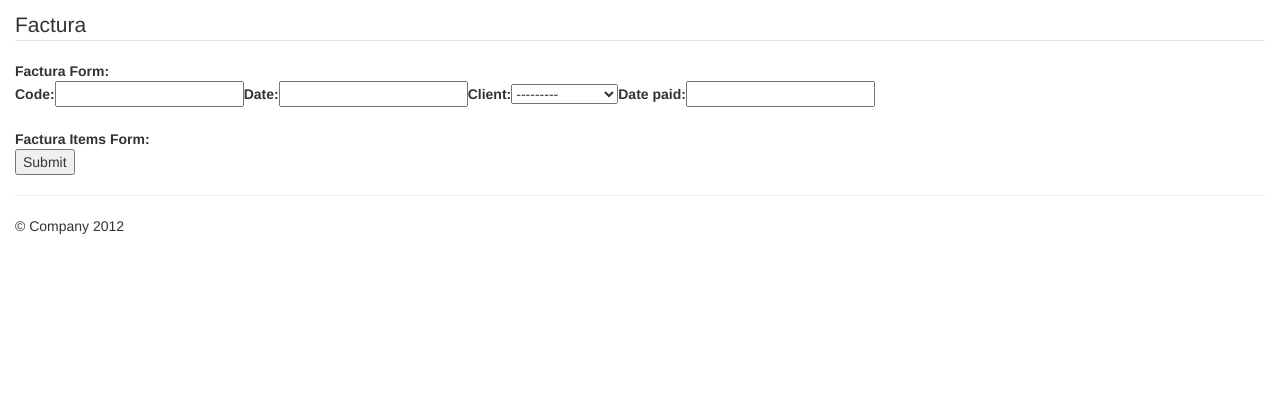
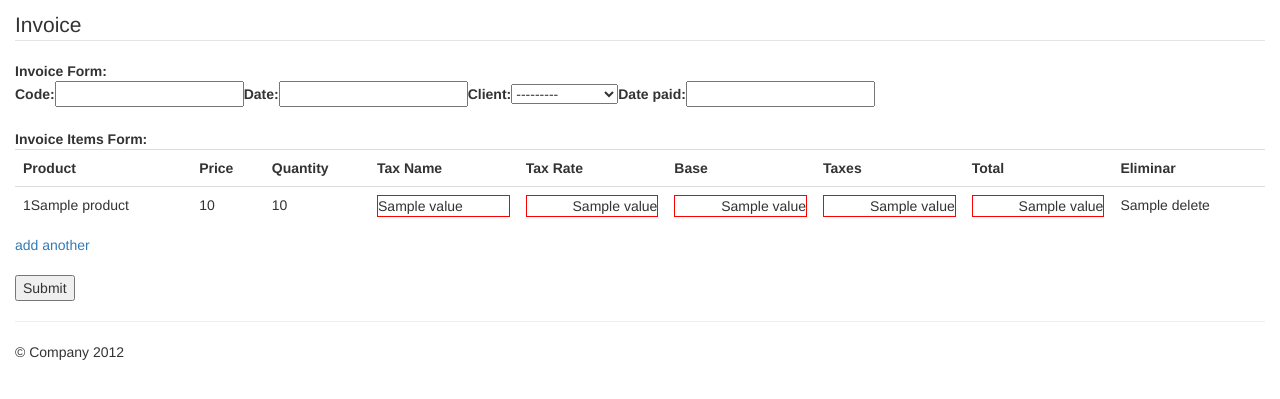
Before and after one commit to jmaister/orderproject, a Django app: template order/templates/order/invoice_form.html in a window 1280 px wide. Shown: the part 50-449 px from the top of the page. Run offline with Django 3.2, Linux system fonts and the light colour scheme; tables that the repository leaves empty hold one stand-in row (values such as "Sample post"); the template is opened without the code that fills it: values that come from a table or form of the project are taken from there, most other values are stand-ins (such as "Sample title", 1, 10 or a date in 2020); parts of the project's set-up code (start-up, migrations or seed data) failed here and were passed over; some libraries are stand-ins or nearby versions.

Commit message:
Invoice edit screen.

```diff
--- a/order/models.py
+++ b/order/models.py
@@ -71,11 +71,11 @@ class InvoiceItem(BaseModel):
     price = models.DecimalField(max_digits=10, decimal_places=2)
     quantity = models.DecimalField(max_digits=10, decimal_places=0)
 
-    base = models.DecimalField(max_digits=10, decimal_places=2, default=0, editable=False)
-    tax_name = models.CharField(max_length=500, default='', editable=False)
-    tax_rate = models.DecimalField(max_digits=5, decimal_places=2, default=0, editable=False)
-    taxes = models.DecimalField(max_digits=10, decimal_places=2, default=0, editable=False)
-    total = models.DecimalField(max_digits=10, decimal_places=2, default=0, editable=False)
+    base = models.DecimalField(max_digits=10, decimal_places=2, default=0)
+    tax_name = models.CharField(max_length=500, default='')
+    tax_rate = models.DecimalField(max_digits=5, decimal_places=2, default=0)
+    taxes = models.DecimalField(max_digits=10, decimal_places=2, default=0)
+    total = models.DecimalField(max_digits=10, decimal_places=2, default=0)
 
     def get_absolute_url(self):
         return None
--- /dev/null
+++ b/order/static/js/invoice.js
@@ -0,0 +1,100 @@
+
+var parse = function(n) {
+    if (n != undefined) {
+    	n = n.replace(',', '');
+    	return parseFloat(n)
+	}
+	return null;
+};
+var fmt = function(n, dec) {
+	return n.toFixed(dec);
+};
+
+
+
+$(document).ready(function() {
+    $("#invoice_form").delegate("[id$=-product]", "change", function() {
+        var row = $(this).attr("id").split('id_invoiceitem_set-')[1].split("-product")[0];
+        var product_id = $(this).val();
+        if (product_id) {
+            $.getJSON("/order/json/product/"+ product_id +"/", null, function(data) {
+                var price = data[0]["fields"]["price"];
+                var tax = data[0]["fields"]["tax"];
+                $("input#id_invoiceitem_set-"+row+"-price").val(price);
+                $.getJSON("/order/json/tax/"+ tax + "/", null, function(data) {
+	                $("tr#id_invoiceitem_set-"+row+" td.field-taxname p").html(data[0].fields.name);
+	                $("tr#id_invoiceitem_set-"+row+" td.field-taxrate p").html(data[0].fields.rate);
+	                update_invoice_row(row);
+                });
+            });
+        } else {
+            $("input#id_invoiceitem_set-"+row+"-price").val('');
+            $("tr#id_invoiceitem_set-"+row+" td.field-tax p").html('0.00');
+            update_invoice_row(row);
+        }
+    });
+
+    $("#invoice_form").delegate("[id$=-quantity]", "keyup blur", function() {
+        var row = $(this).attr("id").split('id_invoiceitem_set-')[1].split("-quantity")[0];
+        update_invoice_row(row);
+    });
+
+    $("#invoice_form").delegate("[id$=-price]", "keyup blur", function() {
+        var row = $(this).attr("id").split('id_invoiceitem_set-')[1].split("-price")[0];
+        update_invoice_row(row);
+    });
+
+    update_all();
+
+});
+
+
+
+function update_invoice_row(row) {
+    if (!$("select#id_invoiceitem_set-"+row+"-product").val()) {
+        return;
+    }
+
+    var rowid = "tr#id_invoiceitem_set-"+ row;
+
+    var price = $("input#id_invoiceitem_set-"+row+"-price");
+    var quantity = $("input#id_invoiceitem_set-"+row+"-quantity");
+    var taxrate = $(rowid +" td.field-taxrate p");
+    var taxes = $(rowid +" td.field-taxes p");
+    var base = $(rowid +" td.field-base p");
+    var total = $(rowid +" td.field-total p");
+
+    if (!quantity.val()) {
+        quantity.val(1);
+    }
+    var b = quantity.val() * price.val();
+    var ti = b * parse(taxrate.html()) / 100.0;
+
+
+	base.html(fmt(b));
+	taxes.html(fmt(ti));
+    total.html(fmt(b + ti));
+
+    sumRows("base", "base");
+    sumRows("taxes", "taxes");
+    sumRows("total", "total");
+}
+
+var sumRows = function(fromField, toField) {
+    var sum = 0;
+    $("tr td.field-" + fromField + " p").each(function(index, el) {
+        var elValue = $(el).html().trim();
+        if (elValue != '(Nada)') {
+        	elValue = parse(elValue);
+            sum = sum + elValue;
+        }
+    });
+    $("div.field-"+ toField + " p").html(fmt(sum));
+};
+
+var update_all = function() {
+    var numrows = $('#id_invoiceitem_set-TOTAL_FORMS').val();
+    for (var i=0;i<numrows;i++) {
+        update_invoice_row(i);
+    }
+};
--- a/order/templates/order/invoice_form.html
+++ b/order/templates/order/invoice_form.html
@@ -1,39 +1,89 @@
 {% extends 'base.html' %}
+{% load staticfiles %}
 {% load formsettags %}
 
 {% block scripts %}
-<script type="text/javascript" src="/static/jquery.formset.js"></script>
+<script type="text/javascript" src="{% static "jquery.formset.js" %}"></script>
 <script type="text/javascript">
     $(function() {
-        $('.InvoiceItemLine').formset({
+        $('.InvoiceItemInline').formset({
             prefix : '{{ InvoiceItemInline.prefix }}'
         });
     });
 
     $('#id_date, #id_date_paid').datepicker({dateFormat: 'dd/mm/yy'});
 </script>
+<script type="text/javascript" src="{% static "js/invoice.js" %}"></script>
 {% endblock %}
 
 {% block content %}
-<form method='post' action='{{request.path}}' id="form">
+<form method='post' action='{{request.path}}' id="invoice_form">
     {% csrf_token %}
     <fieldset>
         <legend>
-            Factura
+            Invoice
         </legend>
 
-        <b>Factura Form:</b>
+        <b>Invoice Form:</b>
         <br/>
         {{ form }}
         <br/>
         <br/>
 
-        <b>Factura Items Form:</b>
+        <b>Invoice Items Form:</b>
         <br/>
 
+
+        <style type="text/css" media="screen">
+            table p {
+                border: 1px solid red;
+            }
+
+            td.numberfield {
+                text-align: right;
+            }
+        </style>
+
+
+        <fieldset class="module aligned ">
+        <table class="table">
+             <tr>
+                <th>Product</th>
+                <th>Price</th>
+                <th>Quantity</th>
+                <th>Tax Name</th>
+                <th>Tax Rate</th>
+                <th>Base</th>
+                <th>Taxes</th>
+                <th>Total</th>
+                <th>Eliminar</th>
+             </tr>
+             {{ InvoiceItemInline.management_form }}
+             {% for f in InvoiceItemInline %}
+                  <tr class="InvoiceItemInline" id="id_{{ InvoiceItemInline.prefix }}-{{forloop.counter0}}">
+                      <td>{{f.id}}{{f.product}}</td>
+                      <td>{{f.price}}</td>
+                      <td>{{f.quantity}}</td>
+                      <td class="field-taxname"><p>{{f.tax_name.value}}</p></td>
+                      <td class="numberfield field-taxrate"><p>{{f.tax_rate.value}}</p></td>
+                      <td class="numberfield field-base"><p>{{f.base.value}}</p></td>
+                      <td class="numberfield field-taxes"><p>{{f.taxes.value}}</p></td>
+                      <td class="numberfield field-total"><p>{{f.total.value}}</p></td>
+                      <td>{{f.DELETE}}</td>
+                  </tr>
+             {% endfor %}
+        </table>
+        </fieldset>
+
+
+
+
+
+
+        {% comment %}
         {% formset_table_bootstrap InvoiceItemInline 'InvoiceItemLine' %}
 
-        {% comment %}
+
         {{InvoiceItemInline.management_form}}
         {% for fs in InvoiceItemInline %}
         <div class="line">
--- a/order/urls.py
+++ b/order/urls.py
@@ -1,6 +1,7 @@
 from django.conf.urls import patterns, url
 from django.contrib import admin
 from order.forms import InvoiceCreateView, InvoiceUpdateView
+from order import views
 
 admin.autodiscover()
 
@@ -10,4 +11,8 @@ urlpatterns = patterns('',
     url(r'^invoice/$', InvoiceCreateView.as_view(), name="invoice_create"),
     url(r'^invoice/(?P<pk>\d+)/$', InvoiceUpdateView.as_view(), name="invoice_edit"),
 
+    # JSON
+    url(r'^json/product/(\d+)/$', views.json_product),
+    url(r'^json/tax/(\d+)/$', views.json_tax),
+
 )
--- a/order/views.py
+++ b/order/views.py
@@ -1,7 +1,6 @@
 # Create your views here.
 from django.core import serializers
 from django.http import HttpResponse
-from django.shortcuts import render
 from django.template.context import Context
 from django.template.loader import get_template
 from order.models import Product, Invoice, InvoiceItem, Tax
@@ -11,7 +10,7 @@ def _json_view(request, clazz, pk):
     result = clazz.objects.filter(pk=pk)
     return HttpResponse(serializers.serialize('json', result), mimetype='application/json')
 
-def json_producto(request, pk):
+def json_product(request, pk):
     return _json_view(request, Product, pk)
 
 def json_tax(request, pk):
```
